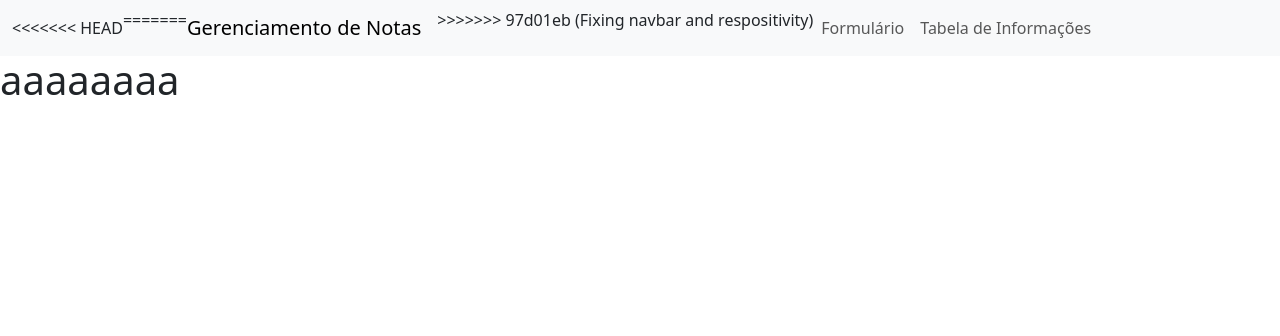
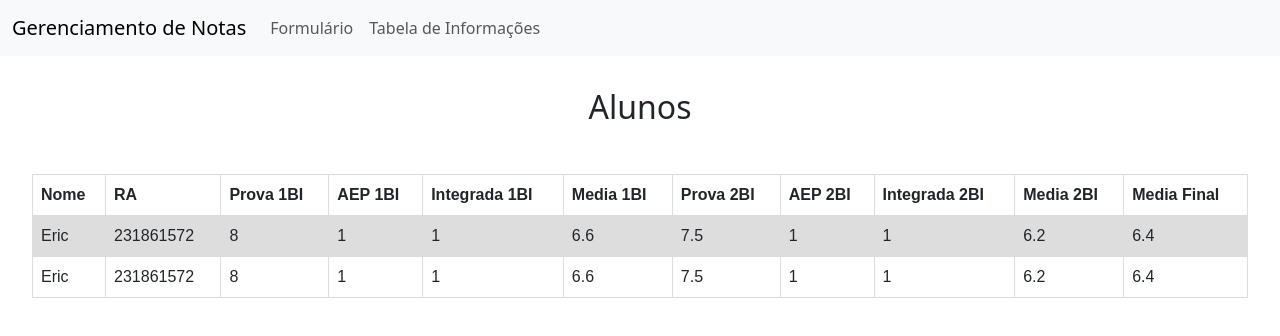
Before and after one commit to LeonardoDeina/Sistema-Gestao-Notas, a plain HTML site: page table.html in a window 1280 px wide. Drawn offline with nearby package versions, Linux system fonts and the light colour scheme.

Commit message:
Corrections to media formula, table page visual complete, need implementation on back

```diff
--- /dev/null
+++ b/assets/styles/table.css
@@ -0,0 +1,22 @@
+.tableDiv {
+    padding: 2em;
+    display: flex;
+    flex-direction: column;
+    align-items: center;
+}
+
+table {
+    font-family: arial, sans-serif;
+    border-collapse: collapse;
+    width: 100%;
+}
+
+td, th {
+    border: 1px solid #dddddd;
+    text-align: left;
+    padding: 8px;
+}
+
+tr:nth-child(even) {
+    background-color: #dddddd;
+}
--- a/table.html
+++ b/table.html
@@ -11,16 +11,14 @@
         integrity="sha384-YvpcrYf0tY3lHB60NNkmXc5s9fDVZLESaAA55NDzOxhy9GkcIdslK1eN7N6jIeHz"
         crossorigin="anonymous"></script>
 
+        <link rel="stylesheet" href="assets/styles/table.css">
+
     <title>Tabela de Informações</title>
 </head>
 
 <body>
     <nav class="navbar navbar-expand-lg bg-body-tertiary">
         <div class="container-fluid">
-<<<<<<< HEAD
-            <div class="collapse navbar-collapse" id="navbarNavDropdown">
-                <ul class="navbar-nav">
-=======
             <a class="navbar-brand" href="#">Gerenciamento de Notas</a>
             <button class="navbar-toggler" type="button" data-bs-toggle="collapse"
                 data-bs-target="#navbarSupportedContent" aria-controls="navbarSupportedContent" aria-expanded="false"
@@ -29,7 +27,6 @@
             </button>
             <div class="collapse navbar-collapse" id="navbarSupportedContent">
                 <ul class="navbar-nav me-auto mb-2 mb-lg-0">
->>>>>>> 97d01eb (Fixing navbar and respositivity)
                     <li class="nav-item">
                         <a class="nav-link" aria-current="page" href="index.html">Formulário</a>
                     </li>
@@ -41,8 +38,50 @@
         </div>
     </nav>
 
-    <h1>aaaaaaaa</h1>
-
+    <div class="tableDiv">
+        <h2 style="margin-bottom: 1.5em;">Alunos</h2>
+        <table id="table">
+            <tr>
+                <th>Nome</th>
+                <th>RA</th>
+                <th>Prova 1BI</th>
+                <th>AEP 1BI</th>
+                <th>Integrada 1BI</th>
+                <th>Media 1BI</th>
+                <th>Prova 2BI</th>
+                <th>AEP 2BI</th>
+                <th>Integrada 2BI</th>
+                <th>Media 2BI</th>
+                <th>Media Final</th>
+            </tr>
+            <tr>
+                <td>Eric</td>
+                <td>231861572</td>
+                <td>8</td>
+                <td>1</td>
+                <td>1</td>
+                <td>6.6</td>
+                <td>7.5</td>
+                <td>1</td>
+                <td>1</td>
+                <td>6.2</td>
+                <td>6.4</td>
+            </tr>
+            <tr>
+                <td>Eric</td>
+                <td>231861572</td>
+                <td>8</td>
+                <td>1</td>
+                <td>1</td>
+                <td>6.6</td>
+                <td>7.5</td>
+                <td>1</td>
+                <td>1</td>
+                <td>6.2</td>
+                <td>6.4</td>
+            </tr>
+        </table>
+    </div>
 </body>
 
 </html>
```
Also changed, not shown: assets/js/index.js (+14 -9 lines).
